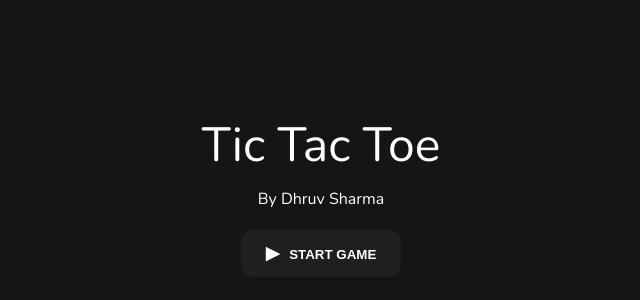
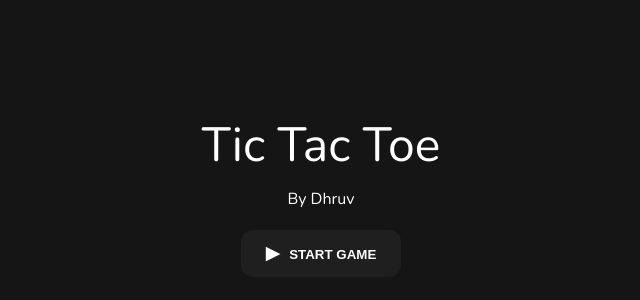
Before and after one commit to iDhruv11/Tic-Tac-Toe-Javscript, a plain HTML site: page index.html in a window 1280 px wide. Shown: the part 188-488 px from the top of the page, 319-959 px from the left. Drawn offline with nearby package versions, Linux system fonts and the light colour scheme.

Commit message:
Update index.html

```diff
--- a/index.html
+++ b/index.html
@@ -13,7 +13,7 @@
 <body>
     <div class="container">
         <header>Tic Tac Toe</header>
-        <div class="by-me">By Dhruv Sharma</div>
+        <div class="by-me">By Dhruv</div>
         <button class="start"><span class="play-icon">▶</span>Start Game</button>
         <div class="player-section">
             <div class="player-card">
```
